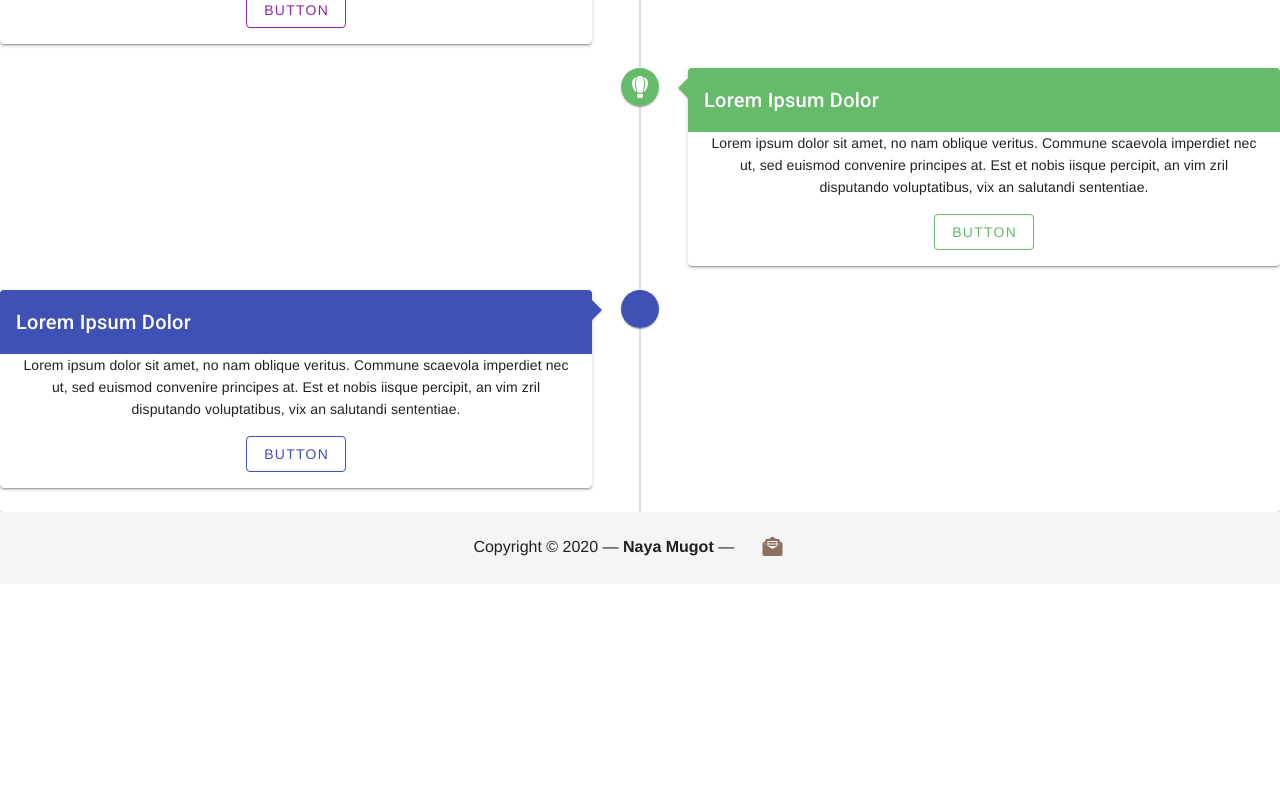
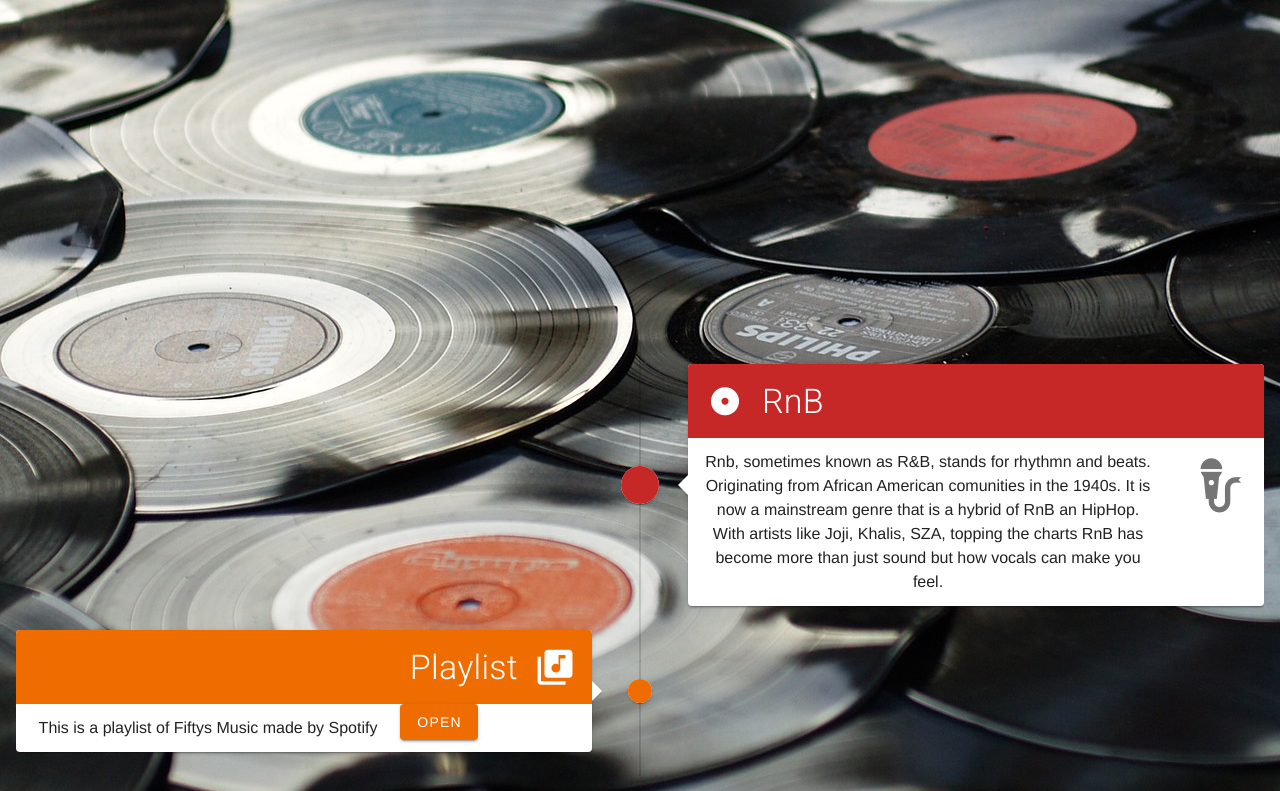
Before and after one commit to vvlue/website-ambience, a Vue app: page /rnb in a window 1280 px wide. Shown: the part 500-1291 px from the top of the page. Before the commit the page ends 1084 px from the top, so only its background shows below. Built offline with nearby package versions, Linux system fonts and the light colour scheme.

Commit message:
finished pop

```diff
--- a/src/views/RnB.vue
+++ b/src/views/RnB.vue
@@ -31,31 +31,94 @@
         </v-app-bar>
       </div>
     </nav>
+    <v-card>
+      <!-- What is pop music -->
+      <!-- break -->
+      <v-parallax height="100" src="../assets/black.jpg" alt="black background">
+      <v-card-text>
+          What is RnB
+      </v-card-text>
+      </v-parallax>
 
+      <!-- 50s Music -->
+      <v-parallax
+        height="1200"
+        src="../assets/vinyl.jpg"
+        alt="teal retro car"
+      >
+        <v-responsive min-height="80vh"></v-responsive>
+
+        <v-responsive class="overflow-y-auto" max-height="1145">
+          <!-- Start if scroll down -->
+
+          <v-lazy
+            v-model="isActive"
+            :options="{
+              threshold: 0.5,
+            }"
+            min-height="300"
+            transition="fade-transition"
+          >
+            <v-timeline :dense="$vuetify.breakpoint.smAndDown">
+              <v-timeline-item color="red darken-3" fill-dot right>
                 <v-card>
-      <v-timeline align-top :dense="$vuetify.breakpoint.smAndDown">
-        <v-timeline-item
-          v-for="(item, i) in items"
-          :key="i"
-          :color="item.color"
-          :icon="item.icon"
-          fill-dot
+                  <v-card-title class="red darken-3">
+                    <v-icon dark size="42" class="mr-4">
+                      mdi-disc
+                    </v-icon>
+                    <h2 class="display-1 white--text font-weight-light">
+                      RnB
+                    </h2>
+                  </v-card-title>
+                  <v-container>
+                    <v-row>
+                      <v-col cols="12" md="10">
+                        Rnb, sometimes known as R&B, stands for rhythmn and beats. Originating from
+                        African American comunities in the 1940s. It is now a mainstream genre that is a hybrid of RnB an HipHop.
+                        With artists like Joji, Khalis, SZA, topping the charts RnB has become more than just sound but how vocals
+                        can make you feel.
+                      </v-col>
+                      <v-col class="hidden-sm-and-down text-right" md="2">
+                        <v-icon size="65"> mdi-microphone-variant </v-icon>
+                      </v-col>
+                    </v-row>
+                  </v-container>
+                </v-card>
+              </v-timeline-item>
+
+              <v-timeline-item color="orange darken-3" fill-dot left small>
+                <v-card>
+                  <v-card-title class="orange darken-3 justify-end">
+                    <h2 class="display-1 mr-4 white--text font-weight-light">
+                      Playlist
+                    </h2>
+                    <v-icon dark size="42"> mdi-music-box-multiple </v-icon>
+                  </v-card-title>
+                  <v-container>
+                    <v-row>
+                      <v-col cols="12" md="8">
+                        This is a playlist of Fiftys Music made by Spotify
+                      </v-col>
+                      <v-btn
+                        @click="openRnb"
+                        color="orange darken-3"
+                        class="mx-0 white--text"
                       >
-          <v-card :color="item.color" dark>
-            <v-card-title class="title"> Lorem Ipsum Dolor </v-card-title>
-            <v-card-text class="white text--primary">
-              <p>
-                Lorem ipsum dolor sit amet, no nam oblique veritus. Commune
-                scaevola imperdiet nec ut, sed euismod convenire principes at.
-                Est et nobis iisque percipit, an vim zril disputando
-                voluptatibus, vix an salutandi sententiae.
-              </p>
-              <v-btn :color="item.color" class="mx-0" outlined> Button </v-btn>
-            </v-card-text>
+                        Open
+                      </v-btn>
+                      <!-- <v-btn href="https://open.spotify.com/playlist/37i9dQZF1DWSV3Tk4GO2fq?si=qdlGjhowSF6JN1AquPYT-Q" color="orange darken-3" class="mx-0 white--text" > Open </v-btn> -->
+                      <!-- <iframe src="https://open.spotify.com/embed/playlist/37i9dQZF1DWSV3Tk4GO2fq" width="100" height="180" frameborder="0" allowtransparency="true" allow="encrypted-media"></iframe> -->
+                    </v-row>
+                  </v-container>
                 </v-card>
               </v-timeline-item>
             </v-timeline>
+          </v-lazy>
+        </v-responsive>
+      </v-parallax>
+
     </v-card>
+
     <!-- start of footer -->
     <v-footer class="font-weight-medium">
       <v-col class="text-center" cols="12">
@@ -70,26 +133,40 @@
 </template>
 <script>
 export default {
-  data: () => ({
-    items: [
-      {
-        color: "red lighten-2",
-        icon: "mdi-star",
+  //   data: () => ({
+  //     items: [
+  //       {
+  //         color: "red darken-3",
+  //         icon: "mdi-star",
+  //         text: "test",
+  //       },
+  //       {
+  //         color: "orange darken-3",
+  //         icon: "mdi-book-variant",
+  //       },
+  //       //   {
+  //       //     color: "green lighten-1",
+  //       //     icon: "mdi-airballoon",
+  //       //   },
+  //       //   {
+  //       //     color: "indigo",
+  //       //     icon: "mdi-buffer",
+  //       //   },
+  //     ],
+  //   }),
+  methods: {
+    openRnb() {
+      window.open(
+        "https://open.spotify.com/playlist/37i9dQZF1DWSV3Tk4GO2fq?si=tVeJx_GmT4mDPi7MkmxvvA"
+      );
     },
-      {
-        color: "purple darken-1",
-        icon: "mdi-book-variant",
+    open2000() {
+        window.open("https://open.spotify.com/album/0IpuHl2S3rACtra5VzOfFr?si=IGOszNrPR0iK73rbDQy4eQ")
+    }
   },
-      {
-        color: "green lighten-1",
-        icon: "mdi-airballoon",
-      },
-      {
-        color: "indigo",
-        icon: "mdi-buffer",
-      },
-    ],
-  }),
+  openNow() {
+      window.open("https://open.spotify.com/playlist/7lzNssRRKejqMBtiJH5JNI?si=yXGjl0dLTT2B7t0BxZqA_w")
+  }
 };
 </script>
 <style scoped>
```
Also changed, not shown: src/assets/vinyl.jpg (added). Lines whose indentation alone changed are shown as unchanged.
